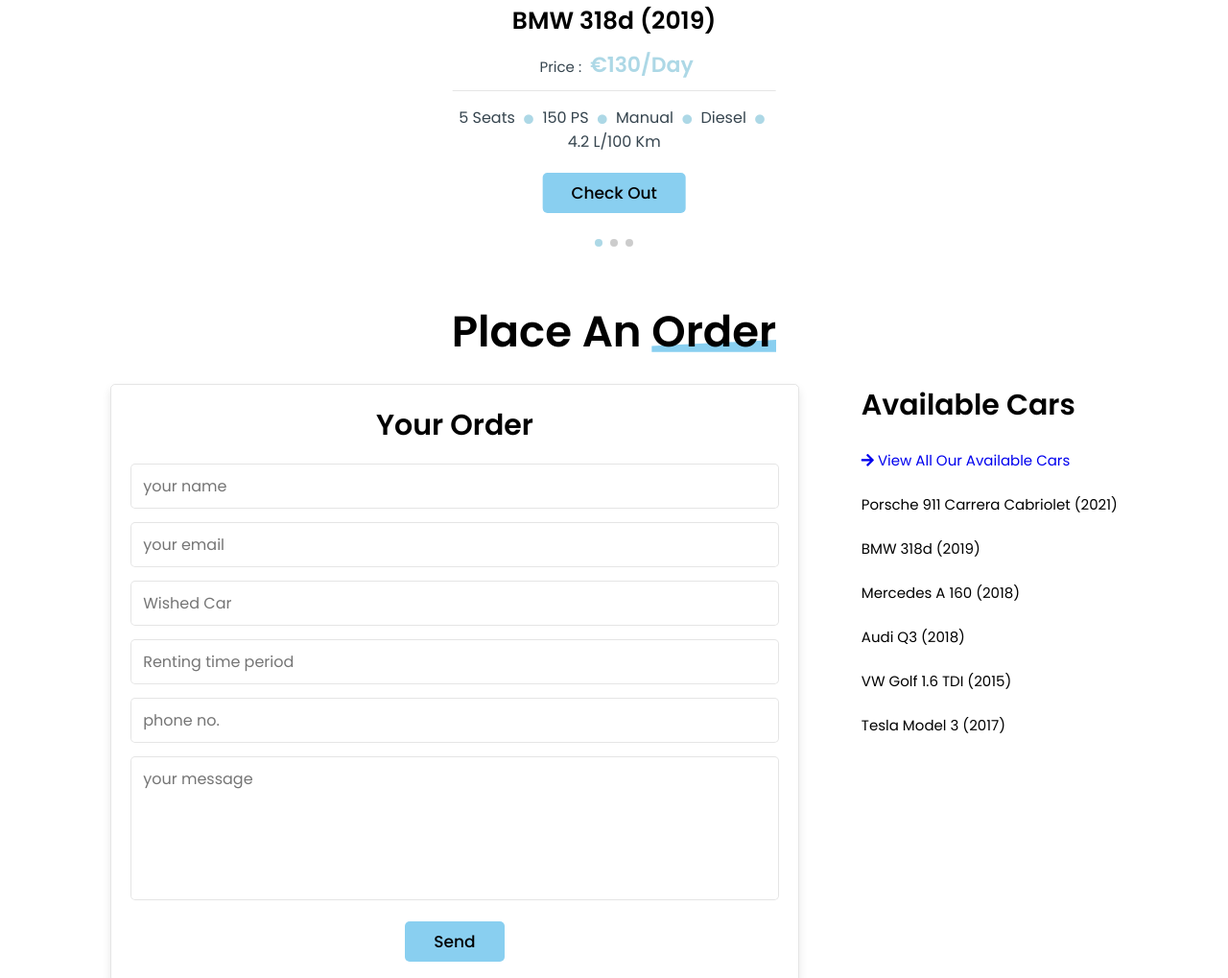
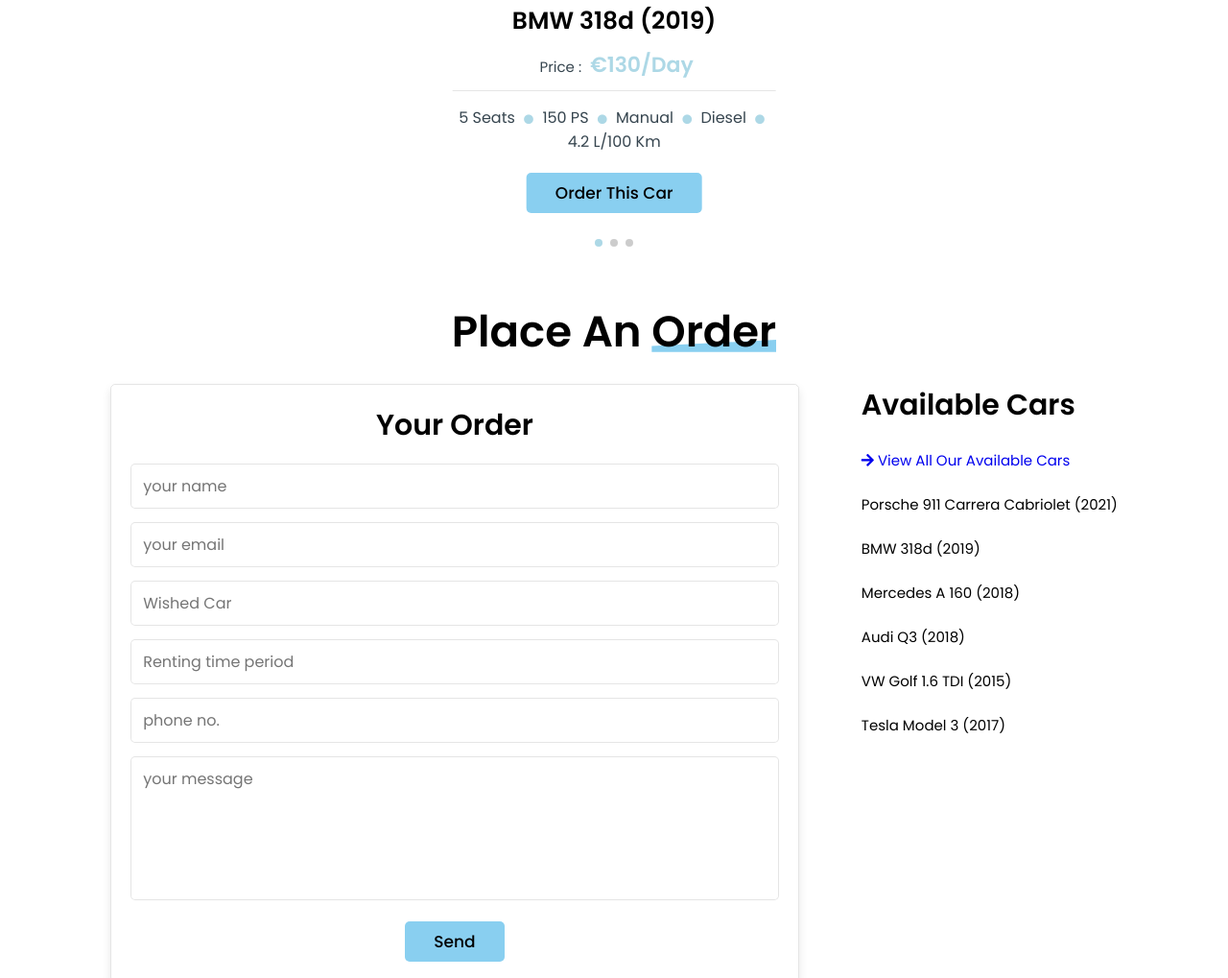
Before and after one commit to saradejkoski/IconiCars, a website: page public/index.html in a window 1280 px wide. Shown: the part 980-1999 px from the top of the page at 96% size. Drawn offline with nearby package versions, Linux system fonts and the light colour scheme; no server answers.

Commit message:
Final changes

```diff
--- a/public/index.html
+++ b/public/index.html
@@ -89,7 +89,7 @@
                         <span class="fas fa-circle"></span> diesel
                         <span class="fas fa-circle"></span> 4.2 l/100 km
                     </p>
-                    <a href="#order" class="btn">check out</a>
+                    <a href="#order" class="btn">Order this car</a>
                 </div>
             </div>
 
@@ -105,7 +105,7 @@
                         <span class="fas fa-circle"></span> petrol
                         <span class="fas fa-circle"></span> 5.5 l/100 km
                     </p>
-                    <a href="#order" class="btn">check out</a>
+                    <a href="#order" class="btn">Order this car</a>
                 </div>
             </div>
 
@@ -122,7 +122,7 @@
                         <span class="fas fa-circle"></span> electric
                         <span class="fas fa-circle"></span> range: 499 km
                     </p>
-                    <a href="#order" class="btn">check out</a>
+                    <a href="#order" class="btn">Order this car</a>
                 </div>
             </div>
 
@@ -201,7 +201,7 @@
                         <span class="fas fa-circle"></span> petrol
                         <span class="fas fa-circle"></span> 10.4 l/100 km
                     </p>
-                    <a href="#order" class="btn">check out</a>
+                    <a href="#order" class="btn">Order this car</a>
                 </div>
             </div>
 
@@ -217,7 +217,7 @@
                         <span class="fas fa-circle"></span> diesel
                         <span class="fas fa-circle"></span> 4.2 l/100 km
                     </p>
-                    <a href="#order" class="btn">check out</a>
+                    <a href="#order" class="btn">Order this car</a>
                 </div>
             </div>
 
@@ -233,7 +233,7 @@
                         <span class="fas fa-circle"></span> petrol
                         <span class="fas fa-circle"></span> 5.5 l/100 km
                     </p>
-                    <a href="#order" class="btn">check out</a>
+                    <a href="#order" class="btn">Order this car</a>
                 </div>
             </div>
 
@@ -249,7 +249,7 @@
                         <span class="fas fa-circle"></span> diesel
                         <span class="fas fa-circle"></span> 5.5 l/100 km
                     </p>
-                    <a href="#order" class="btn">check out</a>
+                    <a href="#order" class="btn">Order this car</a>
                 </div>
             </div>
 
@@ -265,7 +265,7 @@
                         <span class="fas fa-circle"></span> diesel
                         <span class="fas fa-circle"></span> 3.8 l/100 km
                     </p>
-                    <a href="#order" class="btn">check out</a>
+                    <a href="#order" class="btn">Order this car</a>
                 </div>
             </div>
 
@@ -281,7 +281,7 @@
                         <span class="fas fa-circle"></span> electric
                         <span class="fas fa-circle"></span> range: 499 km
                     </p>
-                    <a href="#order" class="btn">check out</a>
+                    <a href="#order" class="btn">Order this car</a>
                 </div>
             </div>
 
--- a/public/main.js
+++ b/public/main.js
@@ -77,6 +77,7 @@
     var password = passwordInput.value;
     if (password.length < 10) {
         alert("Error: Password must be at least 10 characters long!");
+        return false;
     }
     const xhttp = new XMLHttpRequest();
     xhttp.onload = function () {
```
